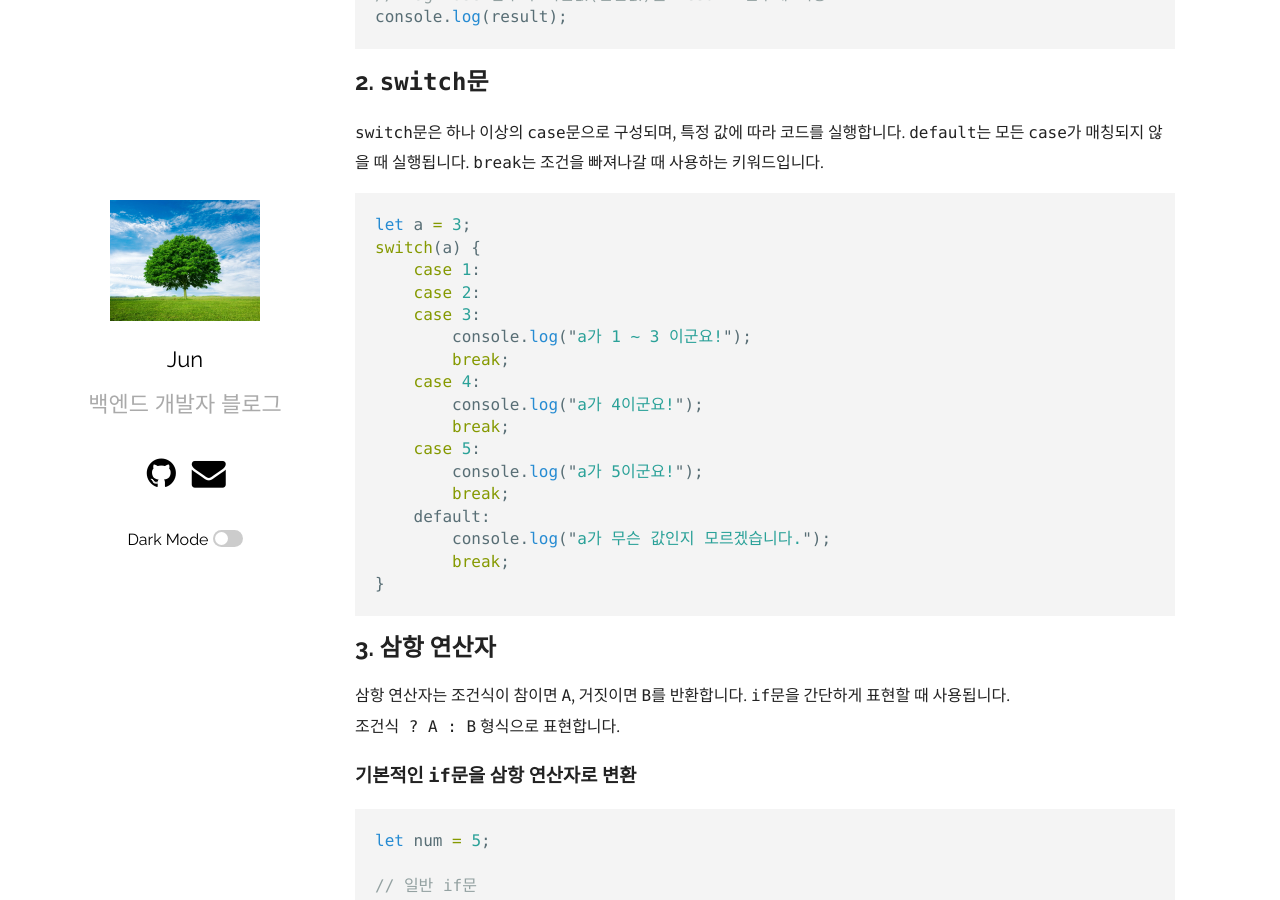
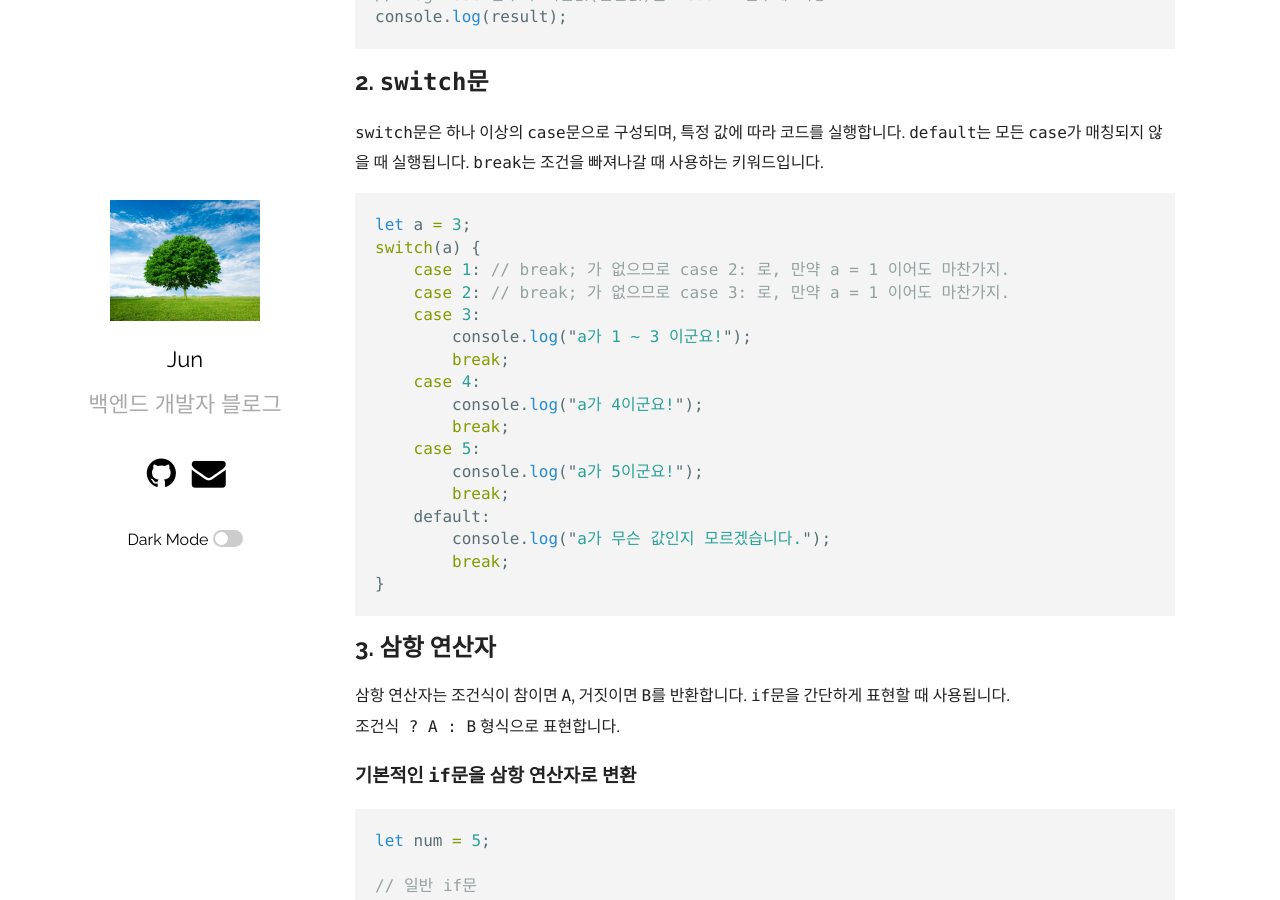
Before and after one commit to ymind14563/ymind14563.github.io, a Jekyll site: the page built from _posts/2024-06-01-blog(4).markdown, in a window 1280 px wide and 900 px high, scrolled down 1311 px. Built offline with Jekyll 4.4.1, drawn with Linux system fonts in a browser that asks for light colours.

Commit message:
post blog

````diff
--- a/_posts/2024-06-01-blog(4).markdown
+++ b/_posts/2024-06-01-blog(4).markdown
@@ -68,8 +68,8 @@ console.log(result);
 ```js
 let a = 3;
 switch(a) {
-    case 1:
-    case 2:
+    case 1: // break; 가 없으므로 case 2: 로, 만약 a = 1 이어도 마찬가지.
+    case 2: // break; 가 없으므로 case 3: 로, 만약 a = 1 이어도 마찬가지.
     case 3:
         console.log("a가 1 ~ 3 이군요!");
         break;
````
